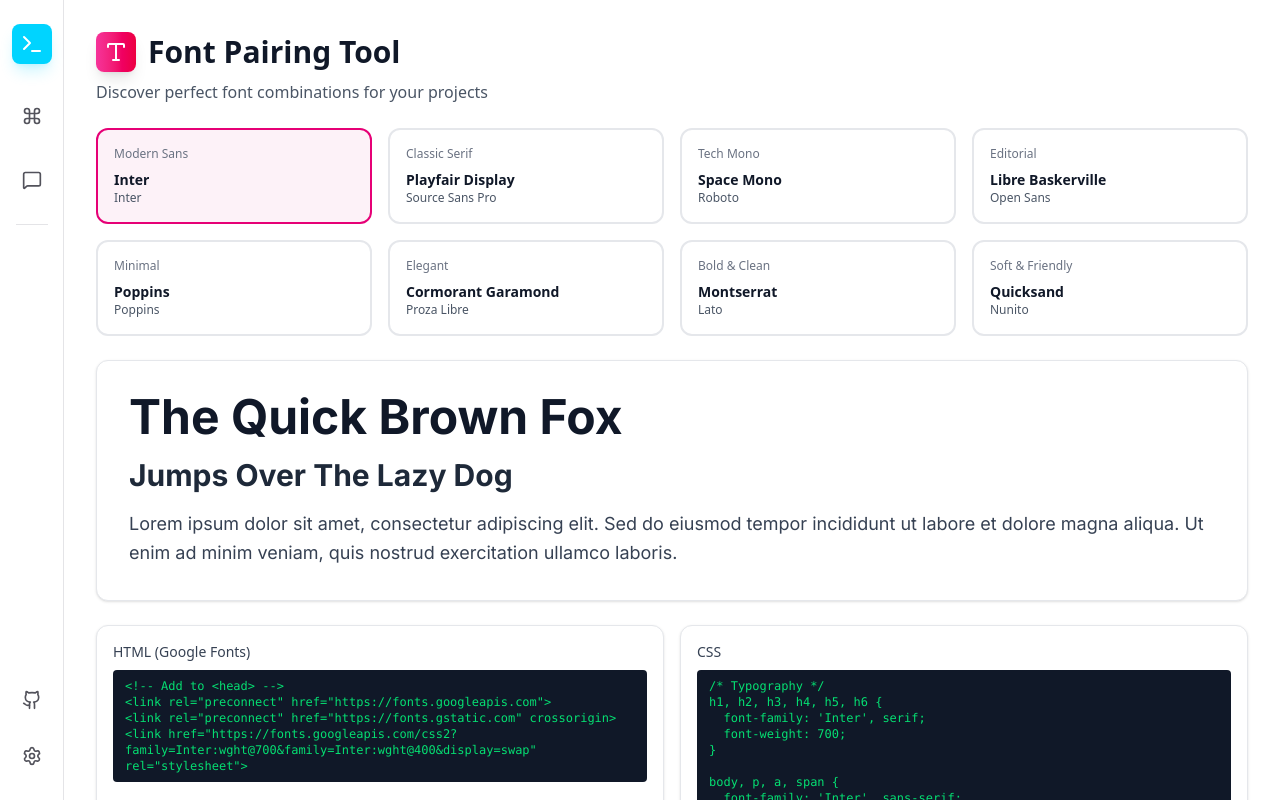
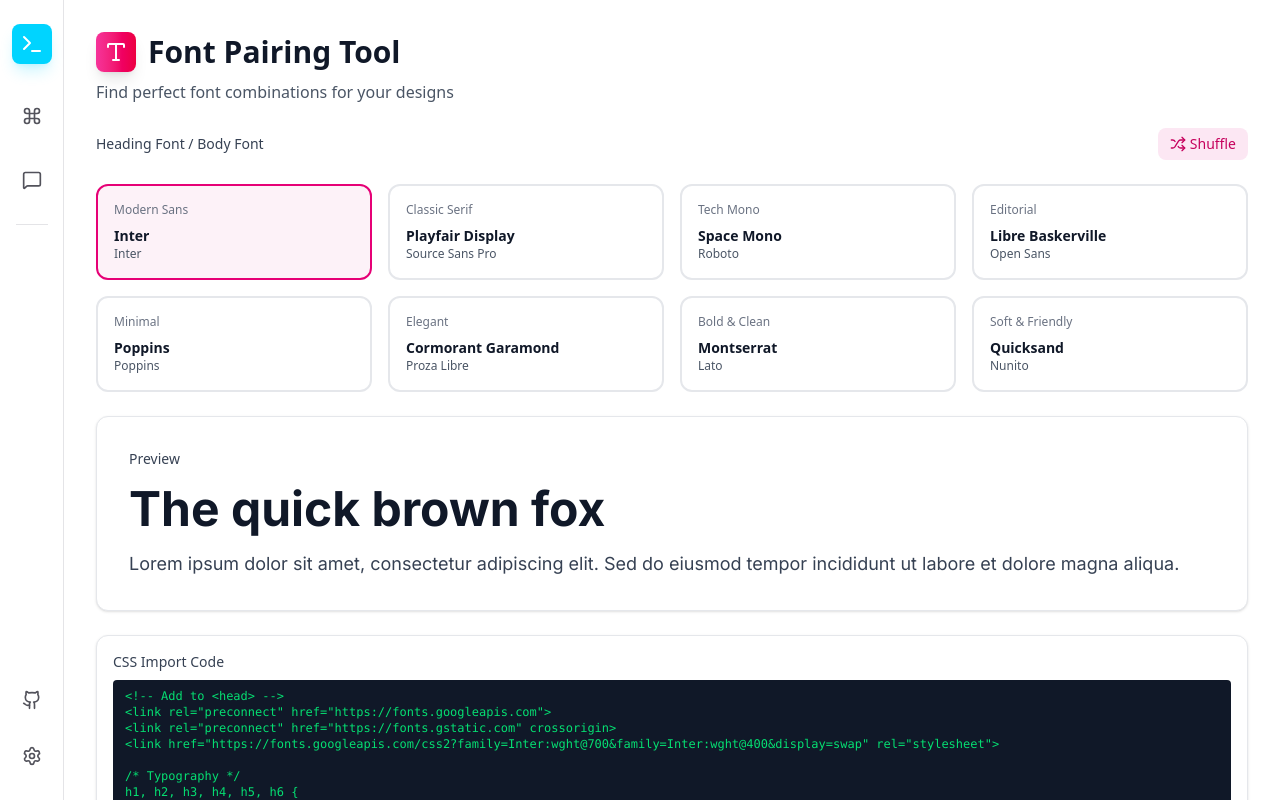
Before and after one commit to BilalisTheBack/transformer, a React (Vite) app: page /font-pairing in a window 1280 px wide. Shown: the top 800 px of the page. Built offline with nearby package versions, Linux system fonts and the light colour scheme.

Commit message:
Add full i18n support to all 5 CSS tools (Gradient, Glassmorphism, Neumorphism, Clamp, FontPairing)

```diff
--- a/src/features/css/FontPairingTool.tsx
+++ b/src/features/css/FontPairingTool.tsx
@@ -1,5 +1,6 @@
 import { useState } from "react";
-import { Type, Copy, Check } from "lucide-react";
+import { useTranslation } from "react-i18next";
+import { Type, Copy, Check, Shuffle } from "lucide-react";
 
 interface FontPair {
   name: string;
@@ -69,6 +70,7 @@
 ];
 
 export default function FontPairingTool() {
+  const { t } = useTranslation();
   const [selectedPair, setSelectedPair] = useState(FONT_PAIRS[0]);
   const [copied, setCopied] = useState(false);
 
@@ -104,6 +106,11 @@
     setTimeout(() => setCopied(false), 2000);
   };
 
+  const shufflePair = () => {
+    const randomIndex = Math.floor(Math.random() * FONT_PAIRS.length);
+    setSelectedPair(FONT_PAIRS[randomIndex]);
+  };
+
   return (
     <div className="max-w-6xl mx-auto h-[calc(100vh-8rem)] flex flex-col gap-6 animate-in fade-in duration-500 pb-24">
       <header className="space-y-2">
@@ -111,14 +118,27 @@
           <div className="p-2 bg-gradient-to-r from-pink-500 to-rose-600 rounded-lg shadow-lg">
             <Type className="w-6 h-6 text-white" />
           </div>
-          Font Pairing Tool
+          {t("css.fontPairing.title")}
         </h1>
         <p className="text-gray-600 dark:text-gray-400">
-          Discover perfect font combinations for your projects
+          {t("css.fontPairing.description")}
         </p>
       </header>
 
       {/* Font Pairs Grid */}
+      <div className="flex items-center justify-between">
+        <h3 className="text-sm font-medium text-gray-700 dark:text-gray-300">
+          {t("css.fontPairing.heading")} / {t("css.fontPairing.body")}
+        </h3>
+        <button
+          onClick={shufflePair}
+          className="flex items-center gap-1 px-3 py-1.5 text-sm bg-pink-100 dark:bg-pink-900/30 hover:bg-pink-200 dark:hover:bg-pink-900/50 text-pink-700 dark:text-pink-300 rounded-lg transition-colors"
+        >
+          <Shuffle className="w-4 h-4" />
+          {t("css.fontPairing.shuffle")}
+        </button>
+      </div>
+
       <div className="grid grid-cols-1 md:grid-cols-2 lg:grid-cols-4 gap-4">
         {FONT_PAIRS.map((pair) => (
           <button
@@ -145,6 +165,9 @@
 
       {/* Preview */}
       <div className="bg-white dark:bg-gray-800 rounded-xl p-8 border border-gray-200 dark:border-gray-700 shadow-sm">
+        <h3 className="text-sm font-medium text-gray-700 dark:text-gray-300 mb-4">
+          {t("css.fontPairing.preview")}
+        </h3>
         <link
           href={`https://fonts.googleapis.com/css2?family=${selectedPair.heading.replace(
             / /g,
@@ -164,17 +187,8 @@
             fontWeight: selectedPair.headingWeight,
           }}
         >
-          The Quick Brown Fox
+          {t("css.fontPairing.sampleHeading")}
         </h1>
-        <h2
-          className="text-3xl mb-4 text-gray-800 dark:text-gray-200"
-          style={{
-            fontFamily: `'${selectedPair.heading}', serif`,
-            fontWeight: selectedPair.headingWeight,
-          }}
-        >
-          Jumps Over The Lazy Dog
-        </h2>
         <p
           className="text-lg leading-relaxed text-gray-700 dark:text-gray-300"
           style={{
@@ -182,31 +196,20 @@
             fontWeight: selectedPair.bodyWeight,
           }}
         >
-          Lorem ipsum dolor sit amet, consectetur adipiscing elit. Sed do
-          eiusmod tempor incididunt ut labore et dolore magna aliqua. Ut enim ad
-          minim veniam, quis nostrud exercitation ullamco laboris.
+          {t("css.fontPairing.sampleText")}
         </p>
       </div>
 
       {/* Code Output */}
-      <div className="grid grid-cols-1 lg:grid-cols-2 gap-4">
       <div className="bg-white dark:bg-gray-800 rounded-xl p-4 border border-gray-200 dark:border-gray-700 shadow-sm">
         <h3 className="text-sm font-medium text-gray-700 dark:text-gray-300 mb-2">
-            HTML (Google Fonts)
+          {t("css.fontPairing.cssCode")}
         </h3>
         <pre className="px-3 py-2 bg-gray-900 dark:bg-black rounded text-green-400 font-mono text-xs overflow-x-auto whitespace-pre-wrap">
           {generateHTML()}
-          </pre>
-        </div>
-
-        <div className="bg-white dark:bg-gray-800 rounded-xl p-4 border border-gray-200 dark:border-gray-700 shadow-sm">
-          <h3 className="text-sm font-medium text-gray-700 dark:text-gray-300 mb-2">
-            CSS
-          </h3>
-          <pre className="px-3 py-2 bg-gray-900 dark:bg-black rounded text-green-400 font-mono text-xs overflow-x-auto whitespace-pre-wrap">
+          {"\n\n"}
           {generateCSS()}
         </pre>
-        </div>
       </div>
 
       <button
@@ -214,7 +217,7 @@
         className="w-full py-3 bg-pink-600 hover:bg-pink-700 text-white rounded-xl font-medium shadow-lg shadow-pink-500/25 flex items-center justify-center gap-2 transition-colors"
       >
         {copied ? <Check className="w-4 h-4" /> : <Copy className="w-4 h-4" />}
-        Copy HTML + CSS
+        {copied ? t("css.fontPairing.copied") : t("css.fontPairing.copy")}
       </button>
     </div>
   );
--- a/src/i18n.ts
+++ b/src/i18n.ts
@@ -848,6 +848,88 @@
           },
         },
       },
+      css: {
+        gradient: {
+          title: "Gradient Generator",
+          description: "Create beautiful CSS gradients with live preview",
+          type: "Gradient Type",
+          angle: "Angle",
+          startAngle: "Start Angle",
+          colorStops: "Color Stops",
+          add: "Add",
+          cssCode: "CSS Code",
+          preview: "Preview",
+          copy: "Copy",
+          copied: "Copied!",
+        },
+        glassmorphism: {
+          title: "Glassmorphism Generator",
+          description: "Create frosted glass effects for modern UI",
+          blur: "Blur",
+          transparency: "Transparency",
+          saturation: "Saturation",
+          borderRadius: "Border Radius",
+          border: "Border",
+          cssCode: "CSS Code",
+          preview: "Preview",
+          copy: "Copy",
+          copied: "Copied!",
+        },
+        neumorphism: {
+          title: "Neumorphism Generator",
+          description: "Create soft UI shadow effects",
+          size: "Size",
+          radius: "Radius",
+          distance: "Distance",
+          intensity: "Intensity",
+          blur: "Blur",
+          shape: "Shape",
+          flat: "Flat",
+          concave: "Concave",
+          convex: "Convex",
+          pressed: "Pressed",
+          lightSource: "Light Source",
+          color: "Color",
+          cssCode: "CSS Code",
+          preview: "Preview",
+          copy: "Copy",
+          copied: "Copied!",
+        },
+        clamp: {
+          title: "CSS Clamp Generator",
+          description:
+            "Generate responsive clamp() values for fluid typography",
+          minValue: "Min Value",
+          maxValue: "Max Value",
+          minViewport: "Min Viewport",
+          maxViewport: "Max Viewport",
+          unit: "Unit",
+          property: "Property",
+          fontSize: "Font Size",
+          lineHeight: "Line Height",
+          padding: "Padding",
+          margin: "Margin",
+          gap: "Gap",
+          result: "Result",
+          copy: "Copy",
+          copied: "Copied!",
+        },
+        fontPairing: {
+          title: "Font Pairing Tool",
+          description: "Find perfect font combinations for your designs",
+          heading: "Heading Font",
+          body: "Body Font",
+          preview: "Preview",
+          sampleHeading: "The quick brown fox",
+          sampleText:
+            "Lorem ipsum dolor sit amet, consectetur adipiscing elit. Sed do eiusmod tempor incididunt ut labore et dolore magna aliqua.",
+          apply: "Apply Fonts",
+          shuffle: "Shuffle",
+          cssCode: "CSS Import Code",
+          copy: "Copy",
+          copied: "Copied!",
+        },
+      },
     },
   },
   tr: {
@@ -1703,6 +1785,89 @@
           },
         },
       },
+      css: {
+        gradient: {
+          title: "Gradyan Oluşturucu",
+          description: "Canlı önizleme ile güzel CSS gradyanları oluşturun",
+          type: "Gradyan Türü",
+          angle: "Açı",
+          startAngle: "Başlangıç Açısı",
+          colorStops: "Renk Noktaları",
+          add: "Ekle",
+          cssCode: "CSS Kodu",
+          preview: "Önizleme",
+          copy: "Kopyala",
+          copied: "Kopyalandı!",
+        },
+        glassmorphism: {
+          title: "Camlaşma Oluşturucu",
+          description: "Modern arayüzler için buzlu cam efektleri oluşturun",
+          blur: "Bulanıklık",
+          transparency: "Şeffaflık",
+          saturation: "Doygunluk",
+          borderRadius: "Köşe Yarıçapı",
+          border: "Kenarlık",
+          cssCode: "CSS Kodu",
+          preview: "Önizleme",
+          copy: "Kopyala",
+          copied: "Kopyalandı!",
+        },
+        neumorphism: {
+          title: "Nöomorfizm Oluşturucu",
+          description: "Yumuşak arayüz gölge efektleri oluşturun",
+          size: "Boyut",
+          radius: "Yarıçap",
+          distance: "Mesafe",
+          intensity: "Yoğunluk",
+          blur: "Bulanıklık",
+          shape: "Şekil",
+          flat: "Düz",
+          concave: "İçbükey",
+          convex: "Dışbükey",
+          pressed: "Basılı",
+          lightSource: "Işık Kaynağı",
+          color: "Renk",
+          cssCode: "CSS Kodu",
+          preview: "Önizleme",
+          copy: "Kopyala",
+          copied: "Kopyalandı!",
+        },
+        clamp: {
+          title: "CSS Clamp Oluşturucu",
+          description:
+            "Akıcı tipografi için duyarlı clamp() değerleri oluşturun",
+          minValue: "Min Değer",
+          maxValue: "Max Değer",
+          minViewport: "Min Görüntü Alanı",
+          maxViewport: "Max Görüntü Alanı",
+          unit: "Birim",
+          property: "Özellik",
+          fontSize: "Yazı Boyutu",
+          lineHeight: "Satır Yüksekliği",
+          padding: "İç Boşluk",
+          margin: "Dış Boşluk",
+          gap: "Boşluk",
+          result: "Sonuç",
+          copy: "Kopyala",
+          copied: "Kopyalandı!",
+        },
+        fontPairing: {
+          title: "Font Eşleştirme Aracı",
+          description:
+            "Tasarımlarınız için mükemmel font kombinasyonları bulun",
+          heading: "Başlık Fontu",
+          body: "Gövde Fontu",
+          preview: "Önizleme",
+          sampleHeading: "Hızlı kahverengi tilki",
+          sampleText:
+            "Lorem ipsum dolor sit amet, consectetur adipiscing elit. Sed do eiusmod tempor incididunt ut labore et dolore magna aliqua.",
+          apply: "Fontları Uygula",
+          shuffle: "Karıştır",
+          cssCode: "CSS İçe Aktarma Kodu",
+          copy: "Kopyala",
+          copied: "Kopyalandı!",
+        },
+      },
     },
   },
   fr: {
```
Also changed, not shown: src/features/css/CssClampGenerator.tsx (+56 -25 lines), src/features/css/GlassmorphismGenerator.tsx (+13 -10 lines), src/features/css/GradientGenerator.tsx (+19 -14 lines), src/features/css/NeumorphismGenerator.tsx (+22 -11 lines). Lines whose indentation alone changed are shown as unchanged.
